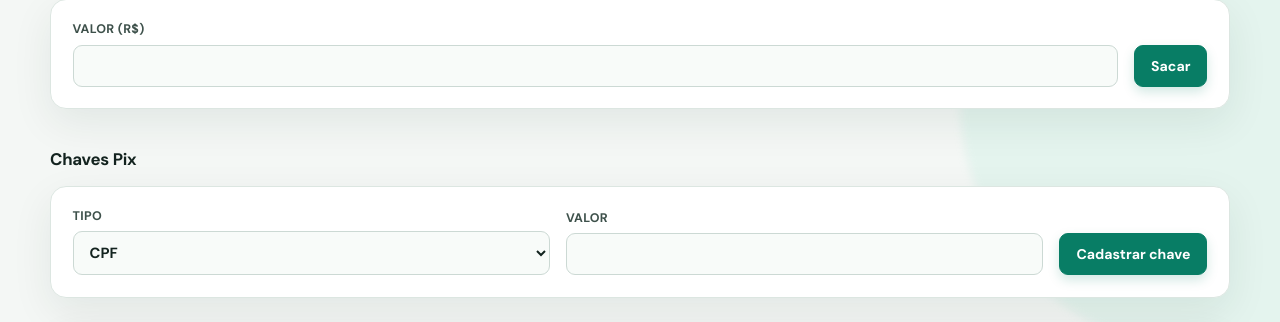
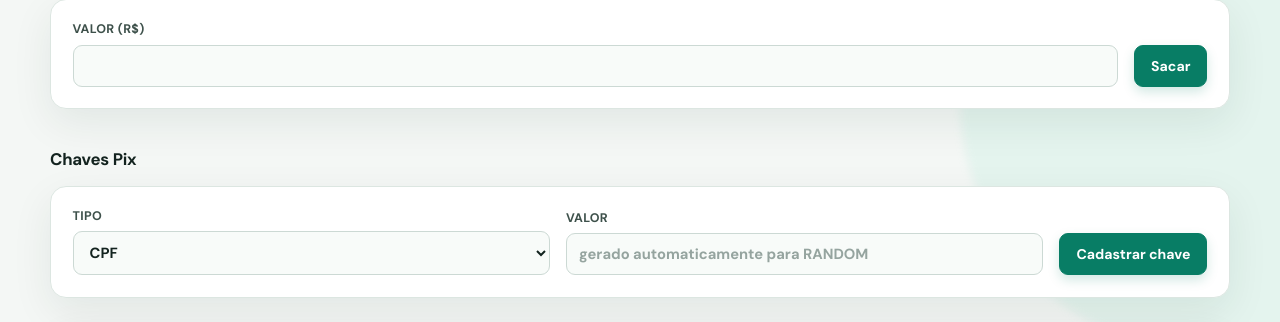
Before and after one commit to Henrique-CBueno/CP4---Python, a FastAPI app: page /accounts/1 in a window 1280 px wide. Shown: the part 669-991 px from the top of the page. Run offline with FastAPI, Linux system fonts and the light colour scheme; the visitor is signed in with stand-in values (Sample User, id 1).

Commit message:
feat: gera automaticamente o valor de chaves Pix aleatórias
Ao selecionar o tipo RANDOM no formulário de chave Pix, o valor
(UUID v4) é gerado no navegador via crypto.randomUUID() e o campo
fica somente leitura, em vez de exigir que o usuário digite um
valor. Ao editar uma chave RANDOM existente, o valor já cadastrado
é preservado (só trava o campo, não gera um novo).

```diff
--- a/app/static/js/account_detail.js
+++ b/app/static/js/account_detail.js
@@ -68,8 +68,23 @@ withdrawFormEl.addEventListener("submit", async (event) => {
   }
 });
 
+function setPixKeyValueReadOnly(readOnly) {
+  pixKeyFormEl.value.readOnly = readOnly;
+}
+
+pixKeyFormEl.type.addEventListener("change", () => {
+  if (pixKeyFormEl.type.value === "RANDOM") {
+    pixKeyFormEl.value.value = crypto.randomUUID();
+    setPixKeyValueReadOnly(true);
+  } else {
+    pixKeyFormEl.value.value = "";
+    setPixKeyValueReadOnly(false);
+  }
+});
+
 function resetPixKeyForm() {
   pixKeyFormEl.reset();
+  setPixKeyValueReadOnly(false);
   pixKeyEditingIdEl.value = "";
   pixKeySubmitButtonEl.textContent = "Cadastrar chave";
 }
@@ -119,6 +134,7 @@ pixKeyListEl.addEventListener("click", async (event) => {
   if (button.dataset.action === "edit") {
     pixKeyFormEl.type.value = button.dataset.type;
     pixKeyFormEl.value.value = button.dataset.value;
+    setPixKeyValueReadOnly(button.dataset.type === "RANDOM");
     pixKeyEditingIdEl.value = id;
     pixKeySubmitButtonEl.textContent = "Salvar";
   }
--- a/app/templates/account_detail.html
+++ b/app/templates/account_detail.html
@@ -2,6 +2,7 @@
 <html lang="pt-BR">
   <head>
     <meta charset="UTF-8" />
+    <meta name="viewport" content="width=device-width, initial-scale=1.0" />
     <title>Detalhe da Conta — Banco Digital Acadêmico</title>
     <link rel="stylesheet" href="/static/css/style.css" />
   </head>
@@ -53,7 +54,7 @@
               <option value="RANDOM">RANDOM</option>
             </select>
           </label>
-          <label>Valor <input type="text" name="value" required /></label>
+          <label>Valor <input type="text" name="value" required placeholder="gerado automaticamente para RANDOM" /></label>
           <button type="submit">Cadastrar chave</button>
         </form>
 
```
